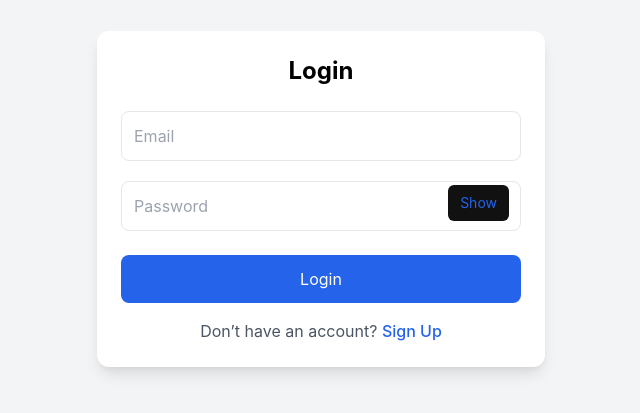
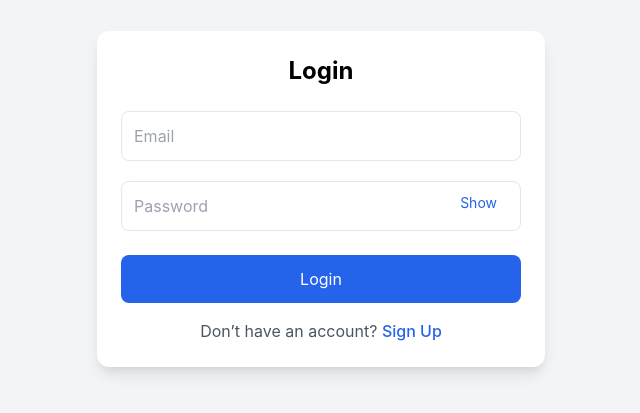
Before and after one commit to Shibili8/Ai-Resume-Builder-frontend, a React (Create React App) app: page / in a window 1280 px wide. Shown: the part 201-614 px from the top of the page, without its empty margins (319-959 px from the left). Built offline with nearby package versions, Linux system fonts and the light colour scheme.

Commit message:
Protected Route added

```diff
--- a/src/components/Login.js
+++ b/src/components/Login.js
@@ -89,7 +89,7 @@ export default function Login() {
             onClick={() =>
               setShowPassword(!showPassword)
             }
-            className="absolute right-3 top-3 text-sm text-blue-600 hover:underline"
+            className="absolute right-3 bg-white top-3 text-sm text-blue-600 hover:underline"
           >
             {showPassword ? "Hide" : "Show"}
           </button>
```
